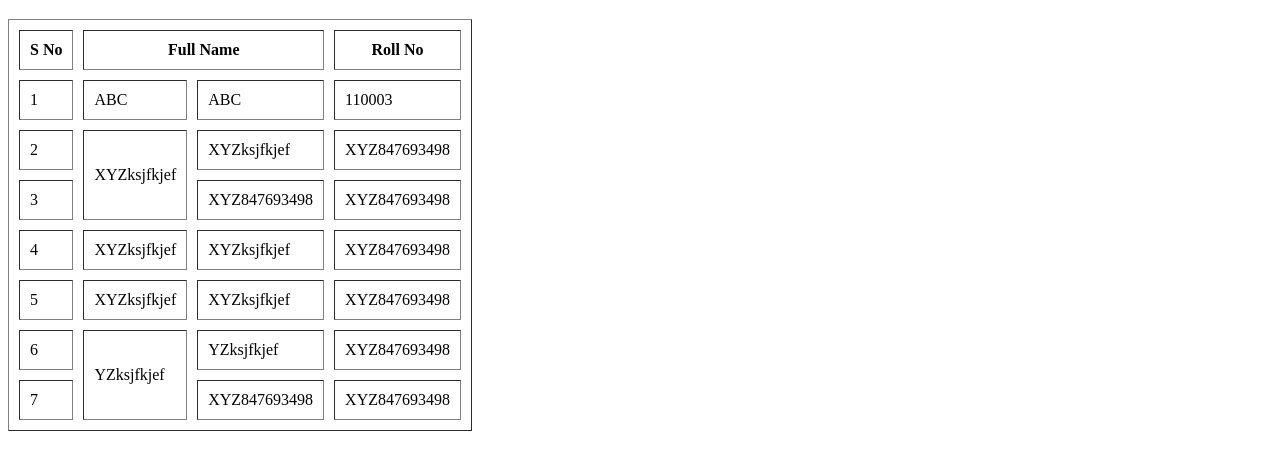
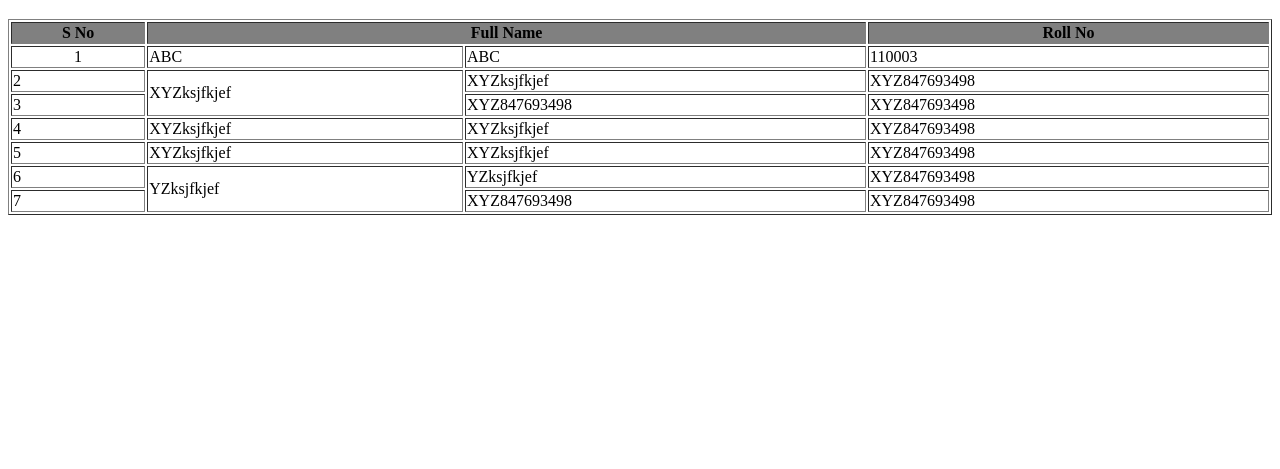
Before and after one commit to ErShubham2908/DPGBBAII, a plain HTML site: page 24th feb/table.html in a window 1280 px wide. Shown: the part 61-530 px from the top of the page. Drawn offline with Linux system fonts and the light colour scheme.

Commit message:
Table HTML

```diff
--- a/24th feb/table.html
+++ b/24th feb/table.html
@@ -8,15 +8,15 @@
 <body>
     <h1>Table in HTML</h1>
 
-    <table border="1" cellpadding="10" cellspacing="10">
+    <table border="1" width="100%">
         <!-- For Row -->
-        <tr>
+        <tr style="background-color: gray;">
             <th>S No</th>
             <th colspan="2" >Full Name</th>
             <th>Roll No</th>
         </tr>
         <tr>
-            <td>1</td>
+            <td align="center">1</td>
             <td>ABC</td>
             <td>ABC</td>
             <td>110003</td>
```
